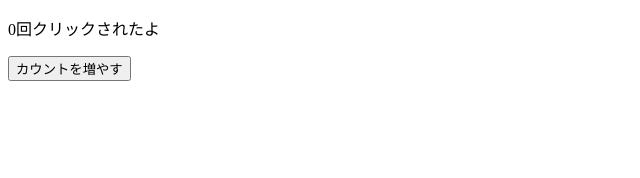
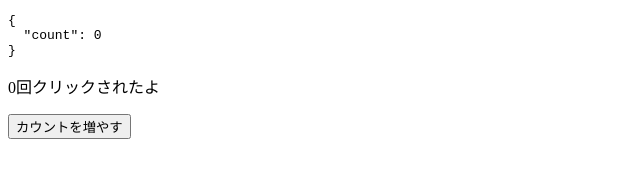
Before and after one commit to Minto007/vue_js, a plain HTML site: page index.html in a window 1280 px wide. Shown: the whole page, without its empty margins (0-640 px from the left). Drawn offline with nearby package versions, Linux system fonts and the light colour scheme.

Commit message:
Add debug tag

```diff
--- a/index.html
+++ b/index.html
@@ -6,6 +6,7 @@
   </head>
   <body>
     <div id=app>
+      <pre>{{ $data }}</pre>
       <p>{{ count }}回クリックされたよ</p>
       <button v-on:click="increment">カウントを増やす</button>
     </div>
```
